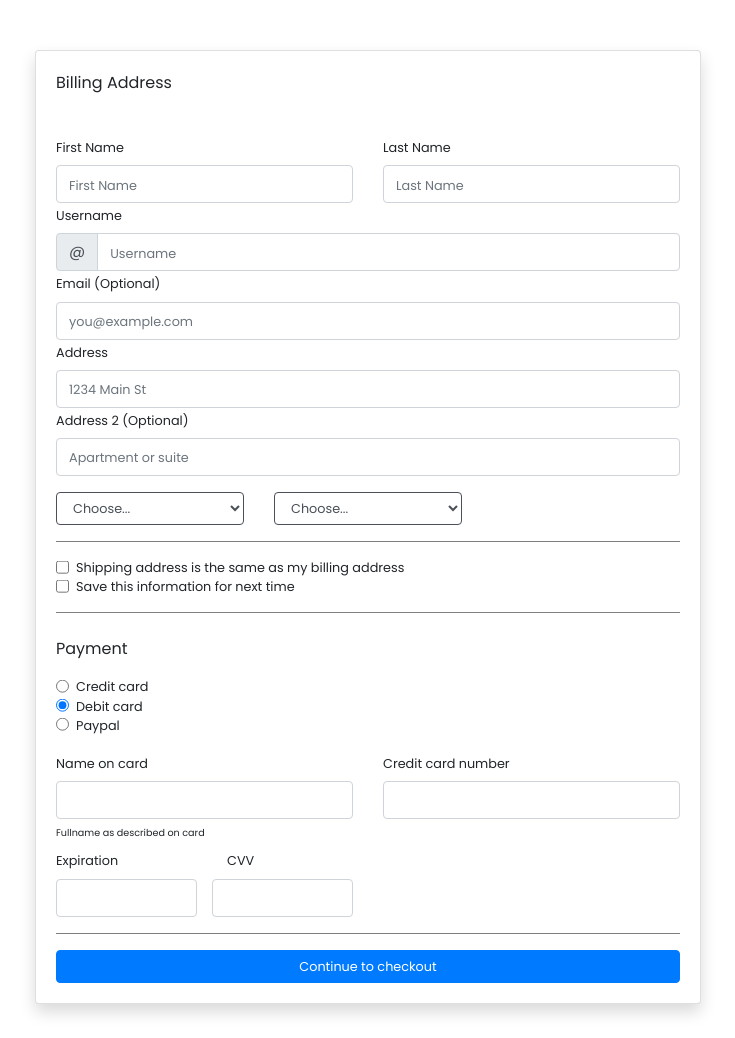
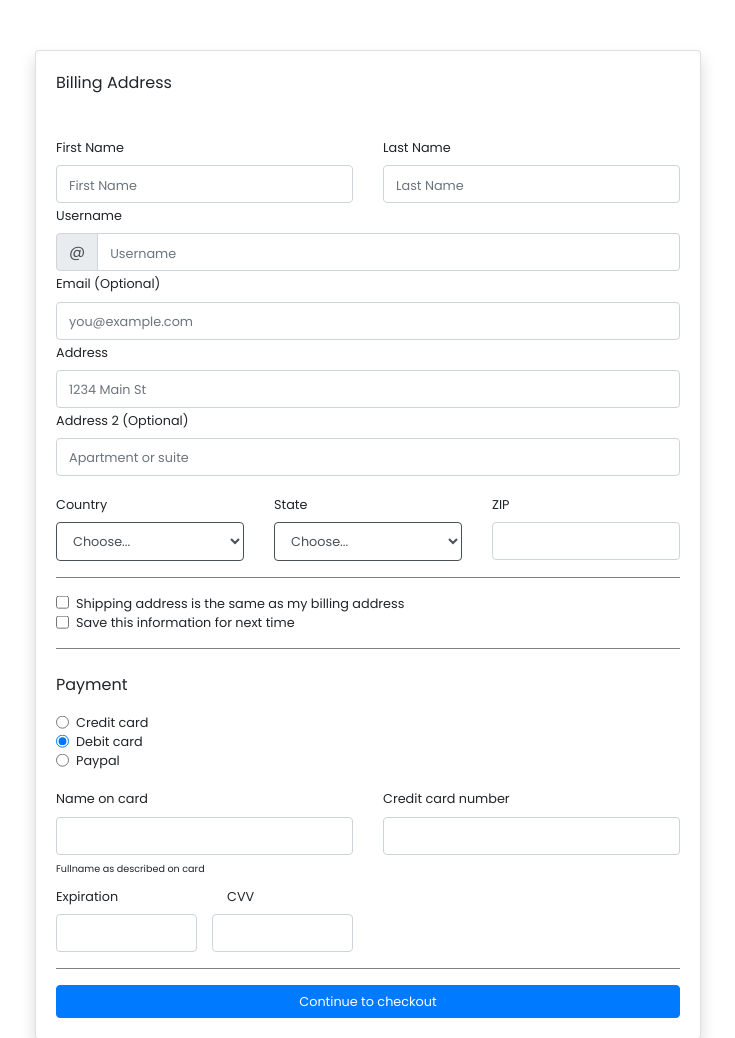
Before and after one commit to adarshvs6665/assignment1, a plain HTML site: page form.html in a window 1280 px wide. Shown: the top 1038 px of the page, without its empty margins (272-1007 px from the left). Drawn offline with nearby package versions, Linux system fonts and the light colour scheme.

Commit message:
changes in form

```diff
--- a/assets/css/style.css
+++ b/assets/css/style.css
@@ -34,6 +34,7 @@ select {
     border-radius: 4px;
     padding: 6px 12px 6px 12px;
     color: #495057;
+    height: 2.4rem;
 
     font-size: 0.8rem;
 }
--- a/form.html
+++ b/form.html
@@ -152,12 +152,43 @@
                                 />
                             </div>
                             <div class="row">
+                                <div class="col-4">
+                                    <label for="country" class="form-label"
+                                        >Country</label
+                                    >
+                                </div>
+                                <div class="col-4">
+                                    <label for="state" class="form-label"
+                                        >State</label
+                                    >
+                                </div>
+                                <div class="col-4">
+                                    <label for="zip" class="form-label"
+                                        >ZIP</label
+                                    >
+                                </div>
+                            </div>
+                            <div class="row">
                                 <div class="col-sm-4">
                                     <div class="input-group mb-3">
                                         <select
                                             class="form-select"
-                                            id="inputGroupSelect04"
-                                            aria-label="Example select with button addon"
+                                            id="country"
+                                            aria-label="Choose country"
+                                        >
+                                            <option selected>Choose...</option>
+                                            <option value="1">India</option>
+                                            <option value="2">Japan</option>
+                                            <option value="3">Mexico</option>
+                                        </select>
+                                    </div>
+                                </div>
+                                <div class="col-sm-4">
+                                    <div class="input-group mb-3">
+                                        <select
+                                            class="form-select"
+                                            id="state"
+                                            aria-label="Choose state"
                                         >
                                             <option selected>Choose...</option>
                                             <option value="1">One</option>
@@ -167,20 +198,15 @@
                                     </div>
                                 </div>
                                 <div class="col-sm-4">
-                                    <div class="input-group mb-3">
-                                        <select
-                                            class="form-select"
-                                            id="inputGroupSelect04"
-                                            aria-label="Example select with button addon"
-                                        >
-                                            <option selected>Choose...</option>
-                                            <option value="1">One</option>
-                                            <option value="2">Two</option>
-                                            <option value="3">Three</option>
-                                        </select>
-                                    </div>
+                                    <input
+                                        type="text"
+                                        class="form-control"
+                                        aria-label="ZIP"
+                                        aria-describedby="basic-addon2"
+                                        id="zip"
+                                        required
+                                    />
                                 </div>
-                                <div class="col-sm-4"></div>
                             </div>
                             <span class="line"></span>
                             <div class="form-check mt-3">
```
